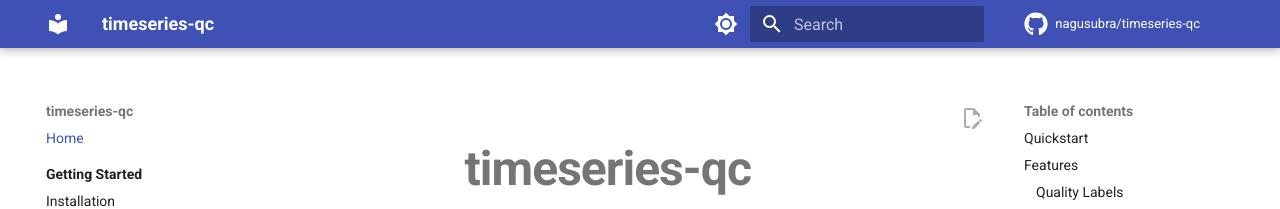
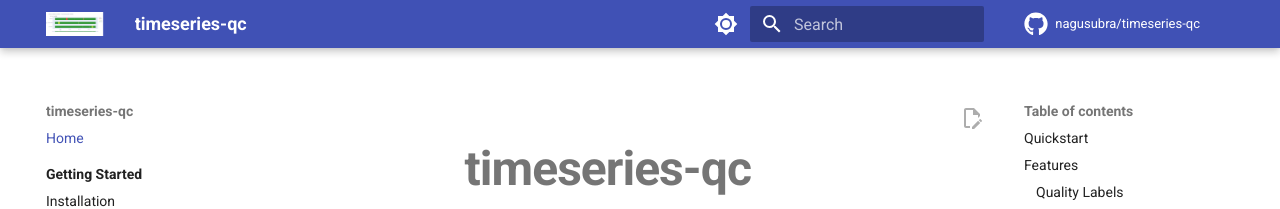
Before and after one commit to nagusubra/timeseries-qc, an MkDocs documentation site: the page built from docs/index.md, in a window 1280 px wide. Shown: the top 209 px of the page. Built offline with MkDocs 1.6.1 and Material for MkDocs 9.7.7, drawn with Linux system fonts in a browser that asks for light colours; comment, search, counter and statistics services are not loaded.

Commit message:
Use oil field example screenshot as site logo (#10)

```diff
--- a/mkdocs.yml
+++ b/mkdocs.yml
@@ -15,6 +15,7 @@ theme:
   name: material
   custom_dir: docs/overrides
   favicon: assets/images/favicon.svg
+  logo: assets/images/oil_field_example.png
   icon:
     repo: fontawesome/brands/github
   features:
```
